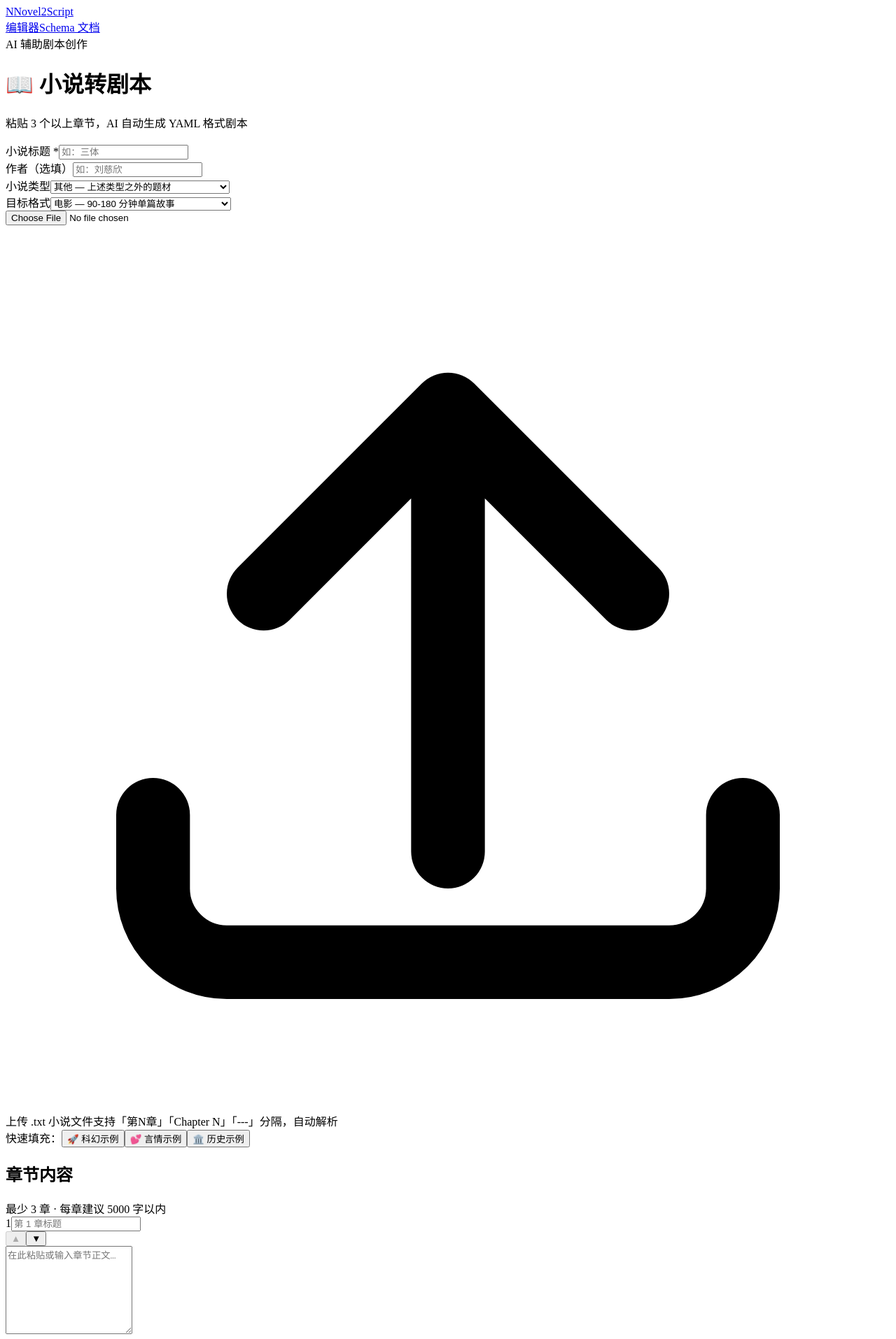
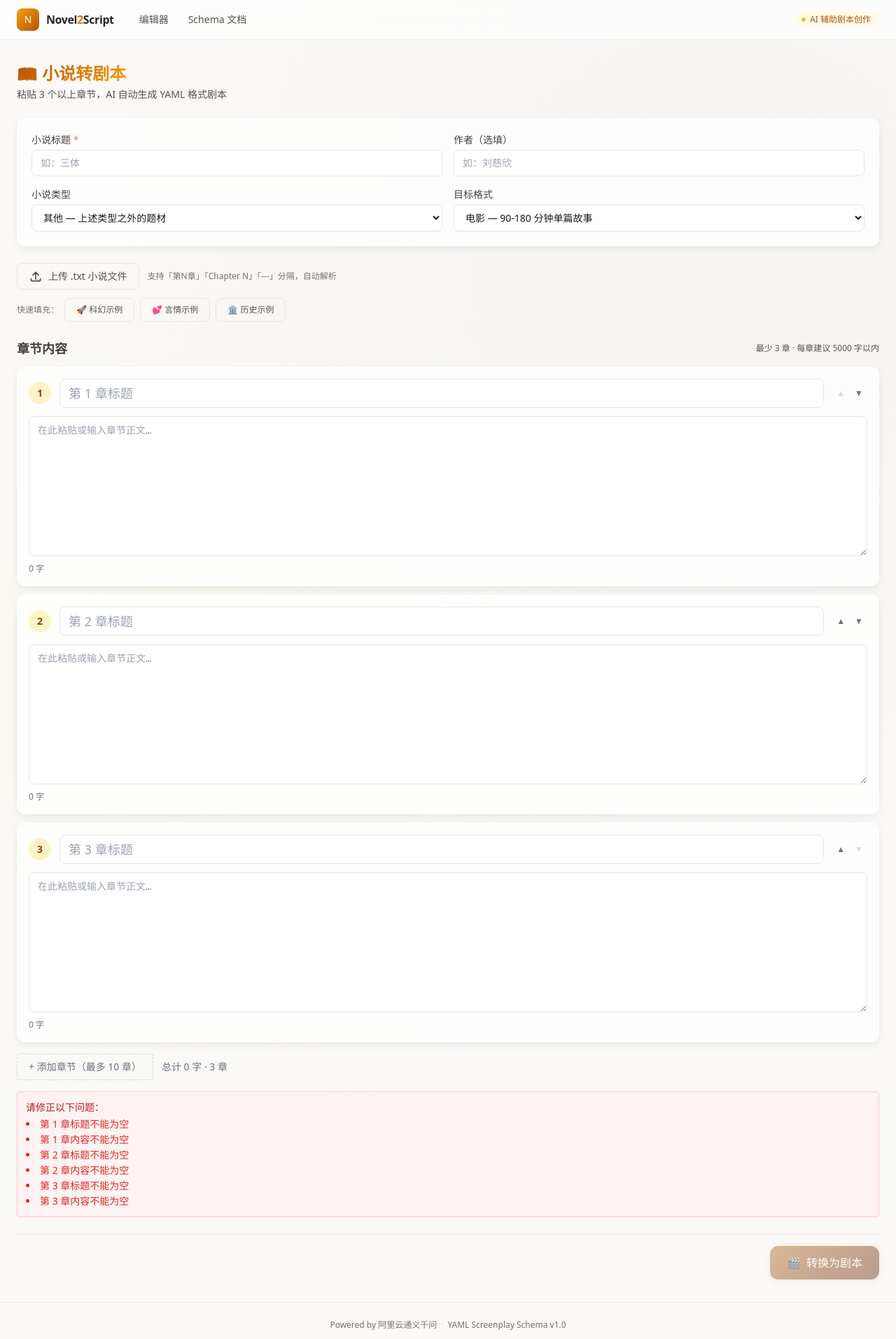
Before and after one commit to yzh-01/Novel2Script-AI, a Next.js app: page / in a window 1280 px wide. Shown: the top 1914 px of the page at 70% size. Built offline with nearby package versions, Linux system fonts and the light colour scheme.

Commit message:
修复：低对比度文字 + CSS 模块类型声明
text-stone-400→500 / text-gray-400→500，配合设计系统提升可读性。新增 global.d.ts 解决 VSCode TS Server 对 .css 导入的误报。

```diff
--- a/app/editor/page.tsx
+++ b/app/editor/page.tsx
@@ -192,7 +192,7 @@ export default function EditorPage() {
         <div className="animate-fade-in flex min-h-[400px] flex-col items-center justify-center rounded-xl border-2 border-dashed border-stone-200 py-20 text-center">
           <span className="text-5xl animate-float">📝</span>
           <p className="mt-4 text-lg font-medium text-stone-500">等待转换</p>
-          <p className="mt-1 text-sm text-stone-400">请先在首页粘贴小说章节，点击转换后跳转至此</p>
+          <p className="mt-1 text-sm text-stone-500">请先在首页粘贴小说章节，点击转换后跳转至此</p>
         </div>
       )}
     </div>
--- a/app/layout.tsx
+++ b/app/layout.tsx
@@ -4,6 +4,7 @@
 
 import type { Metadata } from 'next';
 import Link from 'next/link';
+import './globals.css';
 
 export const metadata: Metadata = {
   title: 'Novel2Script AI — 小说转剧本工具',
@@ -49,7 +50,7 @@ export default function RootLayout({ children }: { children: React.ReactNode })
         </main>
 
         {/* 页脚 */}
-        <footer className="border-t border-stone-200/60 py-6 text-center text-xs text-stone-400">
+        <footer className="border-t border-stone-200/60 py-6 text-center text-xs text-stone-500">
           <span className="inline-flex items-center gap-1.5">
             Powered by 阿里云通义千问
             <span className="text-stone-300">·</span>
@@ -67,7 +68,7 @@ function NavLink({ href, children }: { href: string; children: React.ReactNode }
   return (
     <Link
       href={href}
-      className="rounded-lg px-3 py-1.5 text-stone-500 no-underline transition-all duration-200 hover:bg-stone-100/80 hover:text-stone-800"
+      className="rounded-lg px-3 py-1.5 text-stone-600 no-underline transition-all duration-200 hover:bg-stone-100/80 hover:text-stone-800"
     >
       {children}
     </Link>
--- a/app/page.tsx
+++ b/app/page.tsx
@@ -169,7 +169,7 @@ export default function HomePage() {
         </div>
 
         <div className="flex items-center gap-2">
-          <span className="text-xs text-stone-400">快速填充：</span>
+          <span className="text-xs text-stone-500">快速填充：</span>
           {([
             { key: 'sci-fi', label: '🚀 科幻示例', genre: 'sci-fi' as Genre },
             { key: 'romance', label: '💕 言情示例', genre: 'romance' as Genre },
--- a/app/schema-doc/page.tsx
+++ b/app/schema-doc/page.tsx
@@ -224,7 +224,7 @@ z.discriminatedUnion('type', [
       </Section>
 
       {/* 页脚 */}
-      <footer className="border-t border-stone-200 pt-6 text-center text-sm text-stone-400">
+      <footer className="border-t border-stone-200 pt-6 text-center text-sm text-stone-500">
         完整可执行定义见 <code className="rounded bg-stone-100 px-1">lib/schema.ts</code> ·
         设计决策记录见 <code className="rounded bg-stone-100 px-1">docs/设计理念.md</code>
       </footer>
--- a/components/editor/SceneChapterMap.tsx
+++ b/components/editor/SceneChapterMap.tsx
@@ -38,7 +38,7 @@ export const SceneChapterMap = memo(function SceneChapterMap({ yaml }: SceneChap
 
   if (!mapping || mapping.length === 0) {
     return (
-      <div className="rounded-lg border bg-gray-50 p-4 text-center text-sm text-gray-400">
+      <div className="rounded-lg border bg-gray-50 p-4 text-center text-sm text-gray-500">
         暂无溯源信息（请确保 YAML 中 scenes 包含 source_chapter 字段）
       </div>
     );
@@ -63,7 +63,7 @@ export const SceneChapterMap = memo(function SceneChapterMap({ yaml }: SceneChap
                 >
                   {scene.id}
                   {scene.summary && (
-                    <span className="ml-1 text-gray-400">— {scene.summary.slice(0, 20)}{scene.summary.length > 20 ? '…' : ''}</span>
+                    <span className="ml-1 text-gray-500">— {scene.summary.slice(0, 20)}{scene.summary.length > 20 ? '…' : ''}</span>
                   )}
                 </span>
               ))}
--- a/components/editor/ScreenplayPreview.tsx
+++ b/components/editor/ScreenplayPreview.tsx
@@ -24,7 +24,7 @@ export const ScreenplayPreview = memo(function ScreenplayPreview({ yaml }: Scree
 
   if (!screenplay) {
     return (
-      <div className="flex h-full items-center justify-center rounded-lg border-2 border-dashed border-stone-200 py-20 text-center text-sm text-stone-400">
+      <div className="flex h-full items-center justify-center rounded-lg border-2 border-dashed border-stone-200 py-20 text-center text-sm text-stone-500">
         {yaml.trim()
           ? 'YAML 解析失败，请检查编辑器中的语法错误'
           : '转换完成后，此处将显示可读的剧本预览'}
--- a/components/input/ChapterInput.tsx
+++ b/components/input/ChapterInput.tsx
@@ -54,13 +54,13 @@ export const ChapterInput = memo(function ChapterInput({
           <button
             onClick={() => onMoveUp(index)}
             disabled={index === 0}
-            className="rounded px-1.5 py-1 text-xs text-gray-400 transition-colors hover:bg-stone-100 hover:text-stone-600 disabled:opacity-25"
+            className="rounded px-1.5 py-1 text-xs text-gray-500 transition-colors hover:bg-stone-100 hover:text-stone-600 disabled:opacity-25"
             title="上移"
           >▲</button>
           <button
             onClick={() => onMoveDown(index)}
             disabled={index === total - 1}
-            className="rounded px-1.5 py-1 text-xs text-gray-400 transition-colors hover:bg-stone-100 hover:text-stone-600 disabled:opacity-25"
+            className="rounded px-1.5 py-1 text-xs text-gray-500 transition-colors hover:bg-stone-100 hover:text-stone-600 disabled:opacity-25"
             title="下移"
           >▼</button>
         </div>
--- /dev/null
+++ b/global.d.ts
@@ -0,0 +1,3 @@
+// 全局类型声明 — 修复 VSCode TS Server 对 CSS 导入的误报
+declare module '*.css';
+declare module '*.scss';
```
